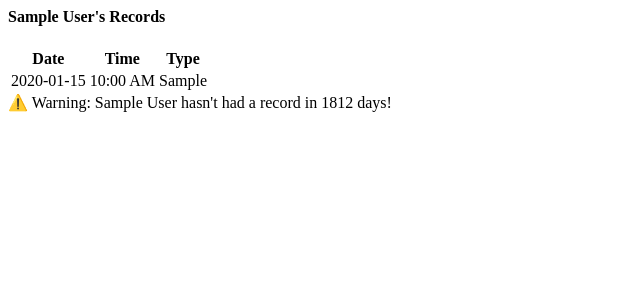
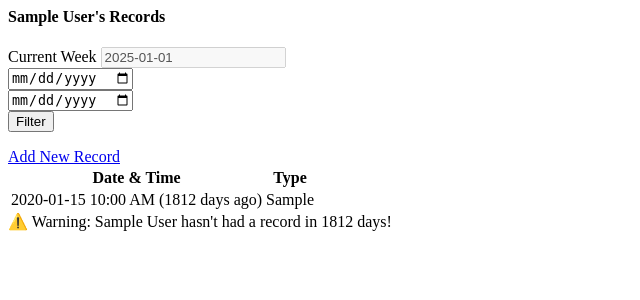
Before and after one commit to KikeVen/crap_app, a Flask app: page /member-records/1 in a window 1280 px wide. Shown: the top 300 px of the page, without its empty margins (0-640 px from the left). Run offline with Flask 3, Linux system fonts and the light colour scheme; a user stored in the database is signed in; tables that the repository leaves empty hold one stand-in row (values such as "Sample post").

Commit message:
Enhance member records functionality: Implemented date range filtering for member records in stool_app.py, allowing users to specify start and end dates for their records. Updated member_records.html to include a date filter form and improved the display of record timestamps with relative time formatting. Adjusted dashboard.html to ensure seamless integration with HTMX for dynamic content loading.

```diff
--- a/stool_app.py
+++ b/stool_app.py
@@ -154,6 +154,21 @@ def get_member_records(member_id):
         return "Access denied", 403
 
     now = datetime.now(timezone.utc)
+
+    # Handle date range filtering
+    start_date = request.args.get('start_date')
+    end_date = request.args.get('end_date')
+
+    query = PoopRecord.query.filter_by(family_member_id=member.id)
+    if start_date:
+        start_date = datetime.strptime(start_date, '%Y-%m-%d')
+        query = query.filter(PoopRecord.timestamp >= start_date)
+    if end_date:
+        end_date = datetime.strptime(end_date, '%Y-%m-%d')
+        query = query.filter(PoopRecord.timestamp <= end_date)
+
+    member.records = query.order_by(PoopRecord.timestamp.desc()).all()
+
     return render_template(
         'partials/member_records.html',
         member=member,
--- a/templates/dashboard.html
+++ b/templates/dashboard.html
@@ -23,11 +23,11 @@
                 <ul class="list-group list-group-flush">
                     {% for member in family_members %}
                     <li class="list-group-item d-flex justify-content-between align-items-center">
-                        <a href="{{ url_for('get_member_records', member_id=member.id) }}"
+                        <a href="#"
                            hx-get="{{ url_for('get_member_records', member_id=member.id) }}"
-                           hx-push-url="true"
                            hx-target="#records-container"
-                           hx-swap="innerHTML">
+                           hx-swap="innerHTML"
+                           hx-trigger="click">
                             {{ member.name }}
                         </a>
                         <div>
--- a/templates/partials/member_records.html
+++ b/templates/partials/member_records.html
@@ -1,21 +1,58 @@
+{% macro relative_time(timestamp, now) %}
+    {% set diff = (now.replace(tzinfo=None) - timestamp.replace(tzinfo=None)) %}
+    {% if diff.days > 0 %}
+        ({{ diff.days }} day{% if diff.days > 1 %}s{% endif %} ago)
+    {% elif diff.seconds >= 3600 %}
+        ({{ (diff.seconds // 3600) }} hour{% if (diff.seconds // 3600) > 1 %}s{% endif %} ago)
+    {% elif diff.seconds >= 60 %}
+        ({{ (diff.seconds // 60) }} minute{% if (diff.seconds // 60) > 1 %}s{% endif %} ago)
+    {% else %}
+        (just now)
+    {% endif %}
+{% endmacro %}
+
 <div class="card border-0 opacity-75 mb-4">
     <div class="card-body">
         <h4 class="card-title">{{ member.name }}'s Records</h4>
+        <div class="row mb-3">
+            <div class="col-md-4">
+                <div class="input-group">
+                    <span class="input-group-text">Current Week</span>
+                    <input type="text" class="form-control" value="{{ now.strftime('%Y-%m-%d') }}" disabled>
+                </div>
+            </div>
+            <div class="col-md-5">
+                <form class="row g-2" hx-get="{{ url_for('get_member_records', member_id=member.id) }}" hx-target="#records-container">
+                    <div class="col">
+                        <input type="date" class="form-control" name="start_date" placeholder="Start Date">
+                    </div>
+                    <div class="col">
+                        <input type="date" class="form-control" name="end_date" placeholder="End Date">
+                    </div>
+                    <div class="col-auto">
+                        <button type="submit" class="btn btn-primary">Filter</button>
+                    </div>
+                </form>
+            </div>
+            <div class="col-md-3 text-end">
+                <a href="{{ url_for('record', member_id=member.id) }}" class="btn btn-success">
+                    Add New Record
+                </a>
+            </div>
+        </div>
         {% if member.records %}
         <div class="table-responsive">
             <table class="table">
                 <thead>
                         <tr>
-                        <th>Date</th>
-                        <th>Time</th>
+                            <th>Date & Time</th>
                             <th>Type</th>
                         </tr>
                 </thead>
                 <tbody>
                     {% for record in member.records %}
                             <tr>
-                        <td>{{ record.timestamp.strftime('%Y-%m-%d') }}</td>
-                        <td>{{ record.timestamp.strftime('%I:%M %p') }}</td>
+                                <td>{{ record.timestamp.strftime('%Y-%m-%d %I:%M %p') }} <span class="badge text-bg-light">{{ relative_time(record.timestamp, now) }}</span></td>
                                 <td>{{ record.poop_type }}</td>
                             </tr>
                     {% endfor %}
```
Lines whose indentation alone changed are shown as unchanged.
